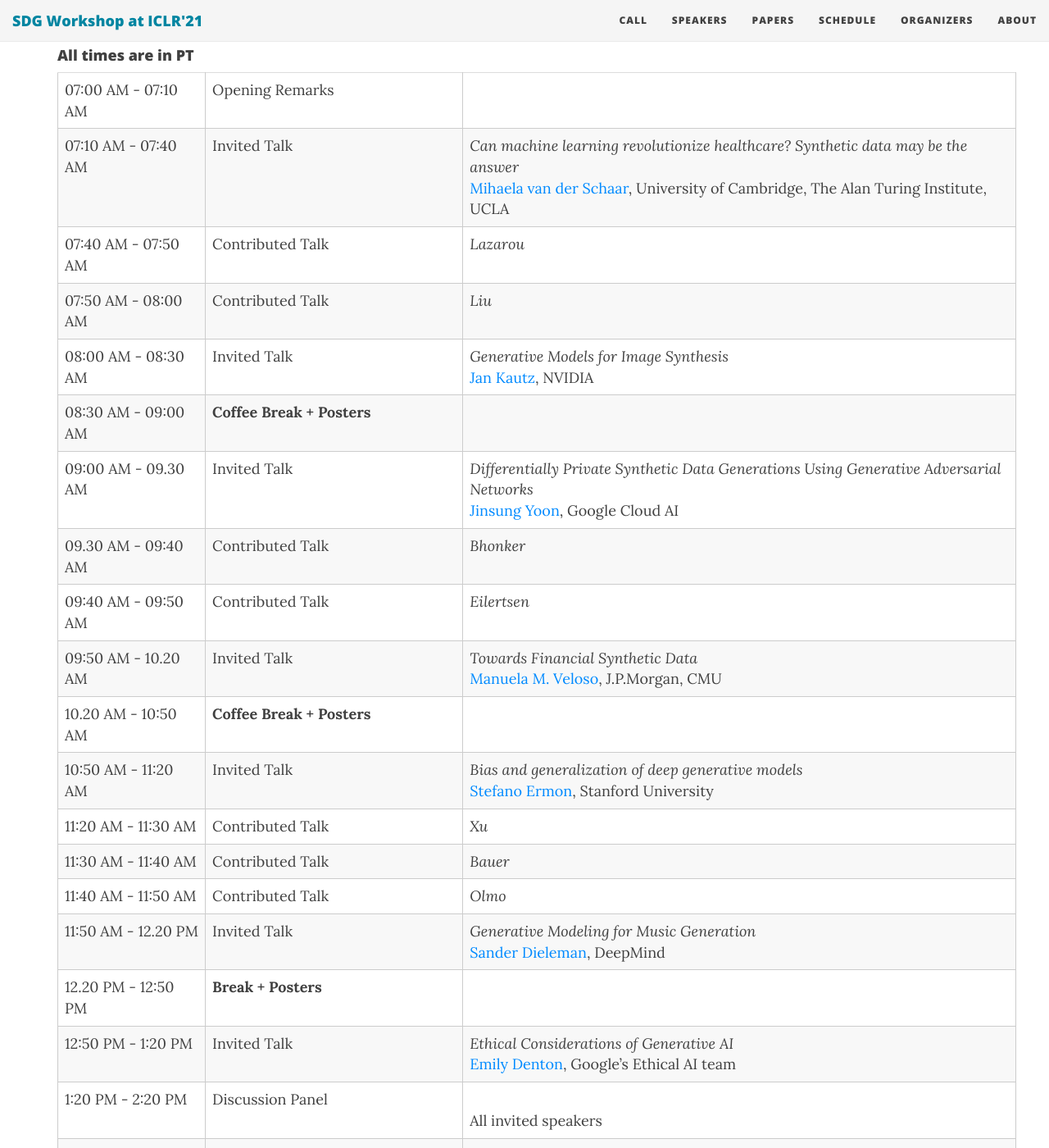
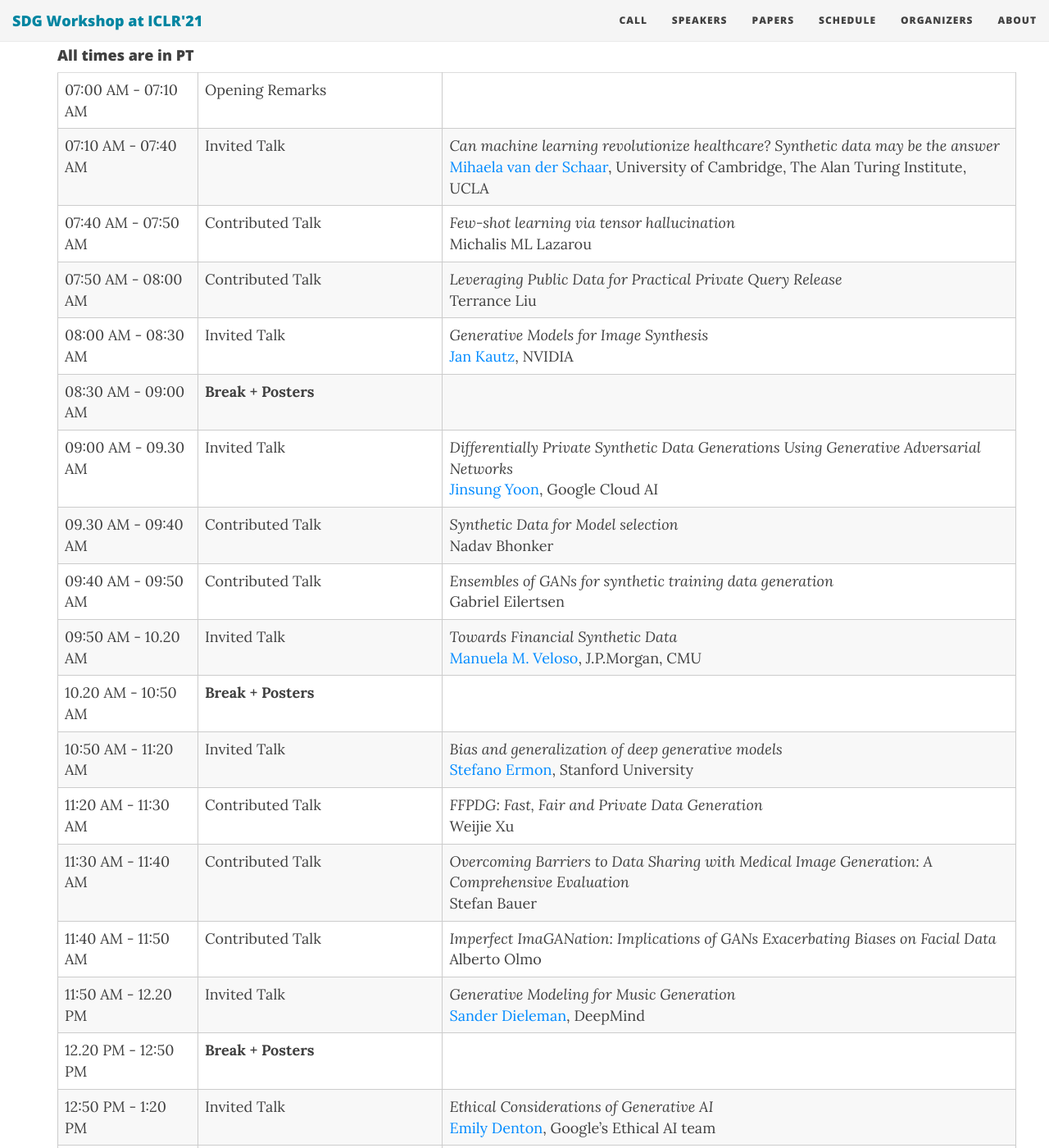
Before and after one commit to sdg-quality-privacy-bias/sdg-quality-privacy-bias.github.io, a Jekyll site: the page built from schedule.md, in a window 1280 px wide and 1400 px high, scrolled down 343 px. Shown: the whole window at 82% size. Built offline with Jekyll 4.4.1, drawn with Linux system fonts in a browser that asks for light colours; nearby versions of some CDN libraries.

Commit message:
Update schedule.yml

```diff
--- a/_data/schedule.yml
+++ b/_data/schedule.yml
@@ -9,13 +9,13 @@ Synthetic data may be the answer"
   start: "07:10 AM - 07:40 AM"
   type: "Invited"
 contrib0:
-  event: "Lazarou"
-  title: "Few-shot learning via tensor hallucination"
+  event: "Few-shot learning via tensor hallucination"
+  author: "Michalis ML Lazarou"
   start: "07:40 AM - 07:50 AM"
   type: "Contributed"
 contrib1:
-  event: "Liu"
-  title: "Contributed Talk: Leveraging Public Data for Practical Private Query Release"
+  event: "Leveraging Public Data for Practical Private Query Release"
+  author: "Terrance Liu"
   start: "07:50 AM - 08:00 AM"
   type: "Contributed"
 Kautz:
@@ -24,7 +24,7 @@ Kautz:
   start: "08:00 AM - 08:30 AM"
   type: "Invited"
 sess1:
-  event: "Coffee Break + Posters"
+  event: "Break + Posters"
   start: "08:30 AM - 09:00 AM"
   type: "Session"
 Yoon:
@@ -34,13 +34,13 @@ Generative Adversarial Networks"
   start: "09:00 AM - 09.30 AM"
   type: "Invited"
 contrib2:
-  event: "Bhonker"
-  title: "Synthetic Data for Model selection"
+  event: "Synthetic Data for Model selection"
+  author: "Nadav Bhonker"
   start: "09.30 AM - 09:40 AM"
   type: "Contributed"
 contrib3:
-  event: "Eilertsen"
-  title: "Ensembles of GANs for synthetic training data generation"
+  event: "Ensembles of GANs for synthetic training data generation"
+  author: "Gabriel Eilertsen"
   start: "09:40 AM - 09:50 AM"
   type: "Contributed"
 Veloso:
@@ -49,7 +49,7 @@ Veloso:
   start: "09:50 AM - 10.20 AM"
   type: "Invited"
 sess2:
-  event: "Coffee Break + Posters"
+  event: "Break + Posters"
   start: "10.20 AM - 10:50 AM"
   type: "Session"
 Ermon:
@@ -58,18 +58,18 @@ Ermon:
   start: "10:50 AM - 11:20 AM"
   type: "Invited"
 contrib4:
-  event: "Xu"
-  title: "Contributed Talk: FFPDG: Fast, Fair and Private Data Generation"
+  event: "FFPDG: Fast, Fair and Private Data Generation"
+  author: "Weijie Xu"
   start: "11:20 AM - 11:30 AM"
   type: "Contributed"
 contrib5:
-  event: "Bauer"
-  title: "Contributed Talk: Overcoming Barriers to Data Sharing with Medical Image Generation: A Comprehensive Evaluation"
+  event: "Overcoming Barriers to Data Sharing with Medical Image Generation: A Comprehensive Evaluation"
+  author: "Stefan Bauer"
   start: "11:30 AM - 11:40 AM"
   type: "Contributed"
 contrib6:
-  event: "Olmo"
-  title: "Contributed Talk: Imperfect ImaGANation: Implications of GANs Exacerbating Biases on Facial Data"
+  event: "Imperfect ImaGANation: Implications of GANs Exacerbating Biases on Facial Data"
+  author: "Alberto Olmo"
   start: "11:40 AM - 11:50 AM"
   type: "Contributed"
 Dieleman:
```
